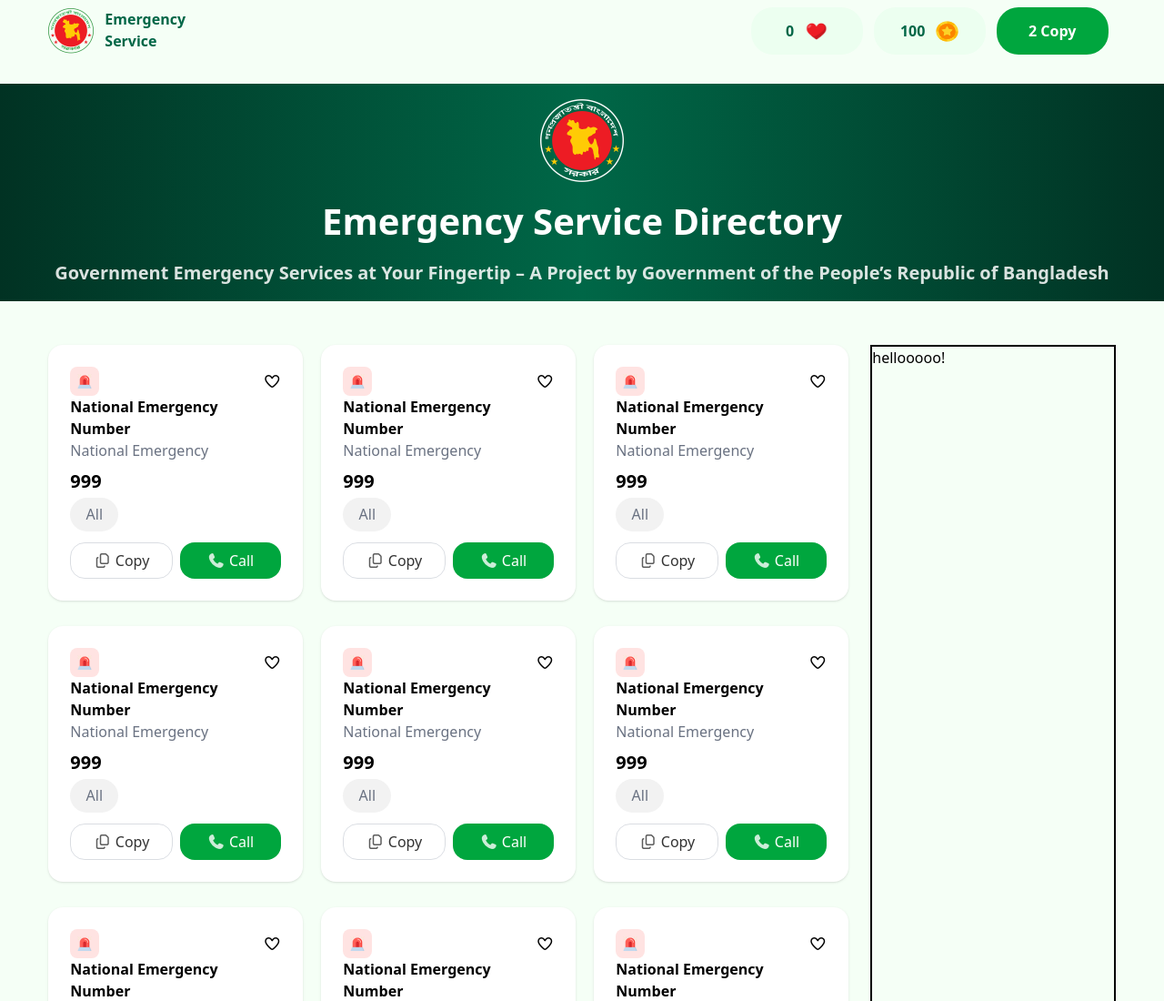
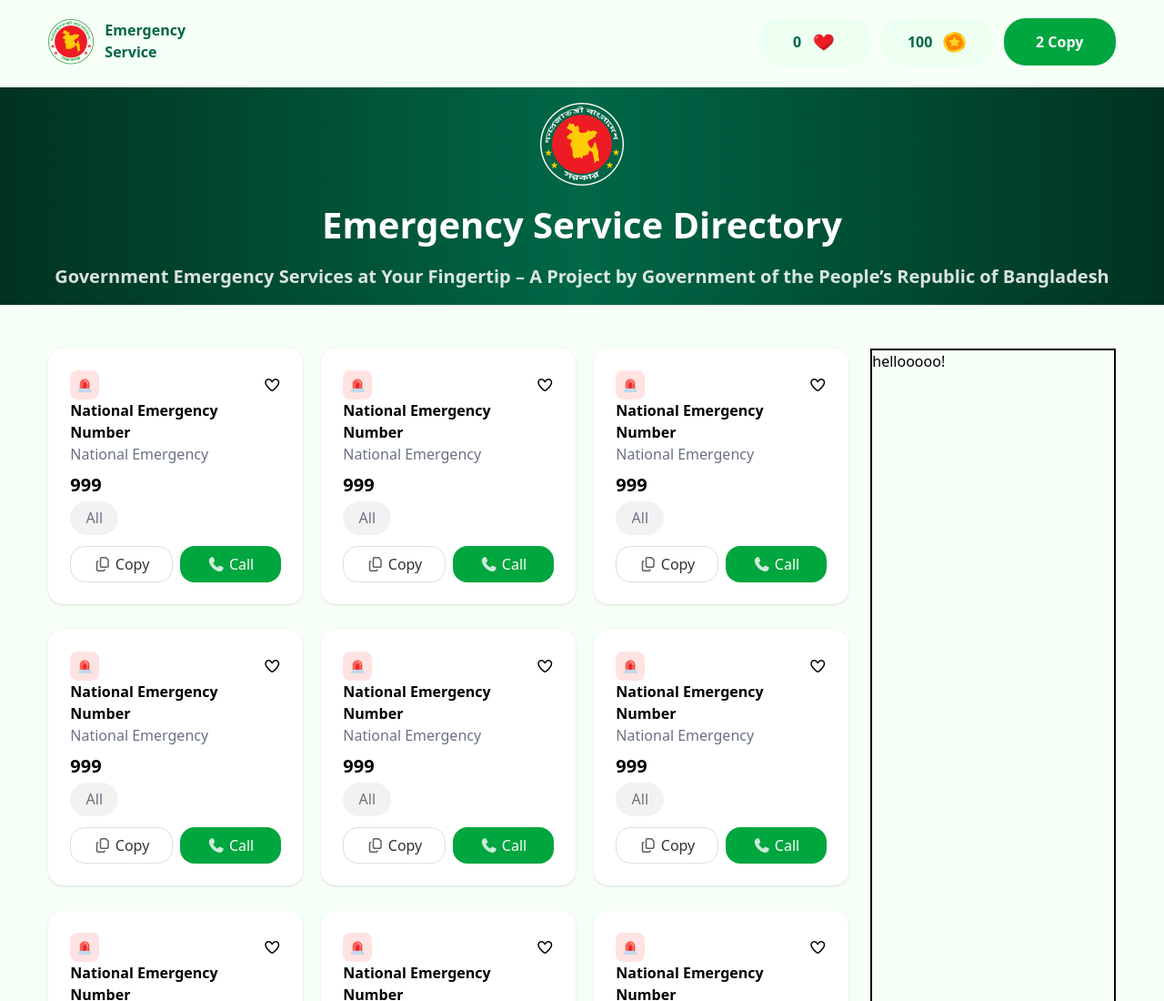
Before and after one commit to iammilon49/Assignment-05, a plain HTML site: page index.html in a window 1280 px wide. Shown: the top 1100 px of the page at 91% size. Drawn offline with nearby package versions, Linux system fonts and the light colour scheme.

Commit message:
Nav bug fixed

```diff
--- a/index.html
+++ b/index.html
@@ -10,7 +10,7 @@
     <link rel="stylesheet" href="https://cdnjs.cloudflare.com/ajax/libs/font-awesome/7.0.0/css/all.min.css" integrity="sha512-DxV+EoADOkOygM4IR9yXP8Sb2qwgidEmeqAEmDKIOfPRQZOWbXCzLC6vjbZyy0vPisbH2SyW27+ddLVCN+OMzQ==" crossorigin="anonymous" referrerpolicy="no-referrer" />
 </head>
 <body class="bg-[#F5FFF6]">
-   <nav class=" w-11/12 mx-auto flex gap-3 font-bold text-[#006747] justify-between items-center"
+   <nav class=" w-11/12 mx-auto flex gap-3 font-bold text-[#006747] justify-between items-center mt-5"
 
     <div>
         <div class="flex gap-3">
@@ -19,7 +19,7 @@
         </div>
     </div>
 
-    <div class="flex gap-3 m-2">
+    <div class="flex gap-3 m-2]">
         <div class="flex bg-[#ECFFF0] w-[123px] h-[52px] items-center justify-center rounded-3xl gap-3">
             <p>0</p>
             <img class="w-[25px] h-[23px]" src="./assets/heart.png" alt="">
```
